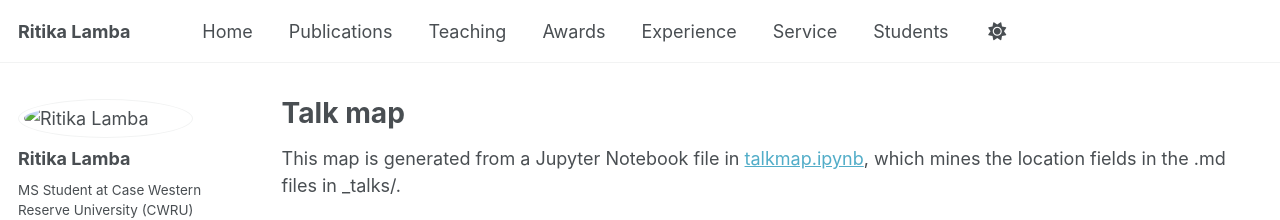
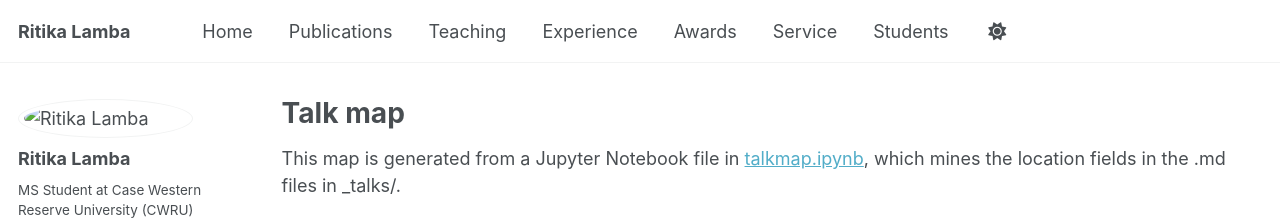
Before and after one commit to rxl895/rxl895.github.io, a Jekyll site: the page built from _pages/talkmap.html, in a window 1280 px wide. Shown: the top 220 px of the page. Built offline with Jekyll 4.4.1, drawn with Linux system fonts in a browser that asks for light colours; nearby versions of some CDN libraries; some web fonts are replaced; part of the change alters nothing that is shown.

```diff
--- a/_data/navigation.yml
+++ b/_data/navigation.yml
@@ -8,11 +8,11 @@ main:
   - title: "Teaching"
     url: /teaching/
 
+  - title: "Experience"
+    url: /experience/
+
   - title: "Awards"
     url: /awards/
-
-  - title: "Experience"
-    url: /experience/
 
   - title: "Service"
     url: /service/
```
